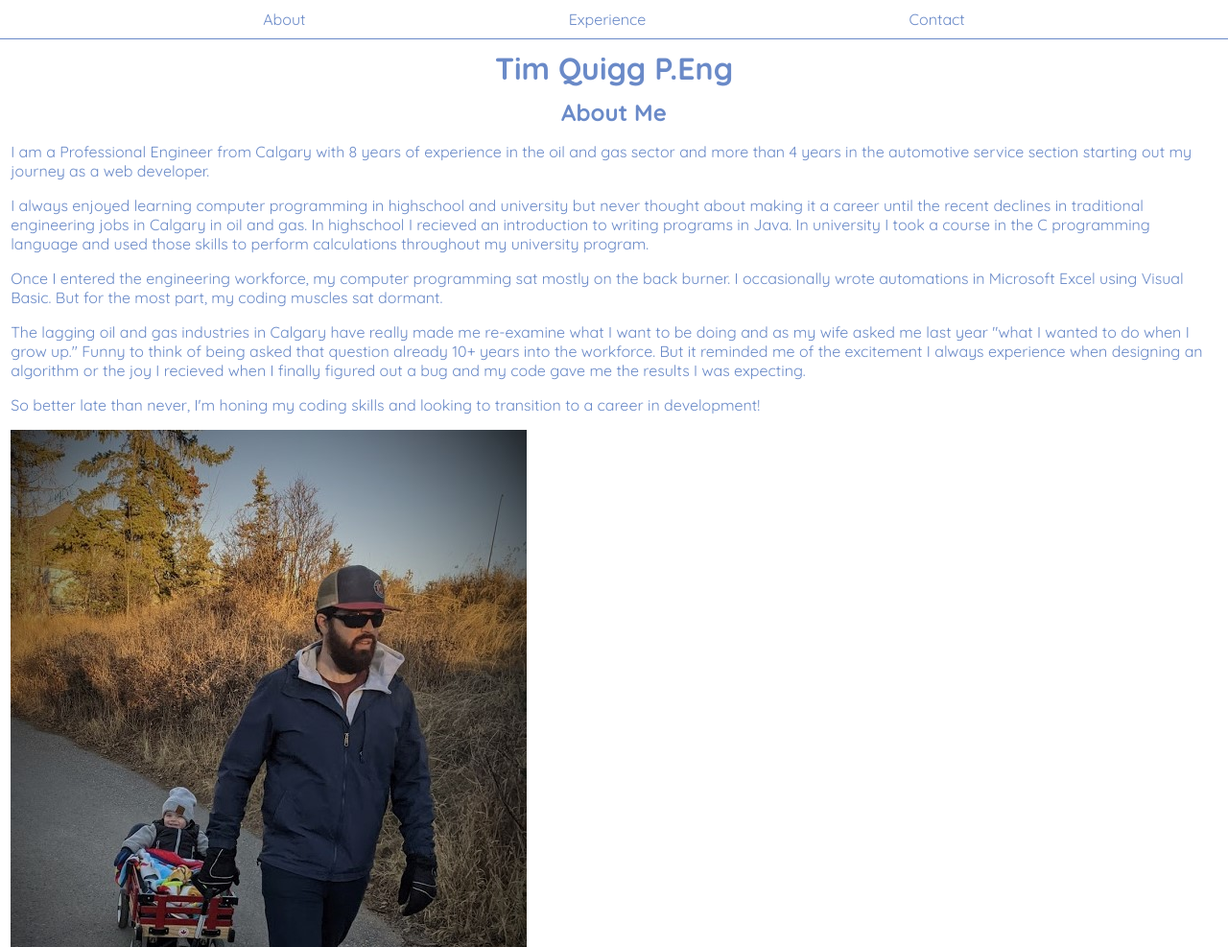
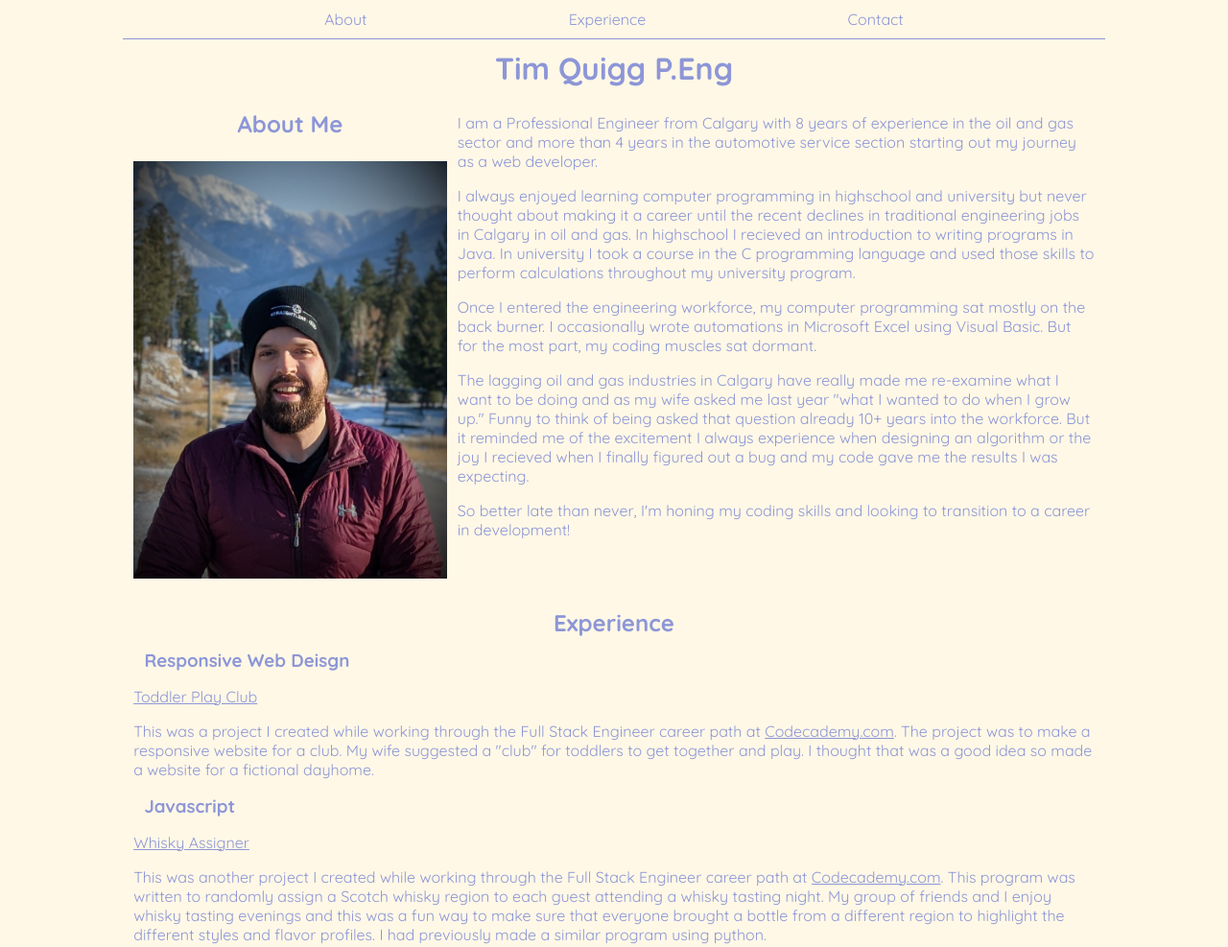
Before and after one commit to timjquigg/timjquigg.github.io, a plain HTML site: page index.html in a window 1280 px wide. Shown: the top 987 px of the page at 96% size. Drawn offline with Linux system fonts and the light colour scheme.

Commit message:
Added contact page and increased responsiveness

```diff
--- a/css/style.css
+++ b/css/style.css
@@ -4,12 +4,11 @@
 html {
     scroll-behavior: smooth;
     scroll-padding-top: 2.5rem;
-    /*background-image: linear-gradient(to bottom right, #000000,#ffffff);
-    background-repeat: no-repeat;*/
+    background-color: #fff8e6;
     box-sizing: border-box;
     margin: 0;
     font-family: 'Quicksand', sans-serif;
-    color: #6A8AC8;
+    color: #8D96D7;
 }
 
 body {
@@ -31,17 +30,13 @@ a {
     color: inherit;
 }
 
-p {
-    //text-align: justify;
-}
-
 img {
     max-width: 100%;
     margin: 0;
 }
 
 .navigation-items {
-    background-color: #ffffff;
+    background-color: #fff8e6;
     position: fixed;
     display: flex;
     top: 0;
@@ -77,3 +72,78 @@ main {
     display: none;
 }
 */
+
+#contact {
+    display: flex;
+    flex-direction: column;
+    margin: auto;
+    width: 100%;
+    //margin: 0.2rem;
+}
+
+#contact p {
+    margin: 0.2rem;
+}
+
+#contact img {
+    max-height: 60vh;
+    margin-top: 1rem;
+    object-fit: contain;
+}
+
+@media screen and (min-width: 768px) {
+    body {
+        max-width: 900px;
+        margin: auto;
+    }
+
+    .navigation-items {
+        max-width: 900px;
+    }
+
+    #about {
+        display: grid;
+        grid-gap: 0.7rem 0.7rem;
+        width: 100%;
+        max-height: 600px;
+        grid-template-columns: 1fr 1fr 1fr;
+        grid-template-rows: 20% 20% 20% 20% 20%;
+    }
+
+    #about h2 {
+        grid-column: 1 / span 1;
+        grid-row: 1 / span 1;
+    }
+
+    #bio {
+        grid-column-start: 2;
+        grid-column-end: span 2;
+        grid-row-start: 1;
+    }
+
+    #about img {
+        object-fit: contain;
+        align-self: center;
+        justify-self: center;
+        grid-column: 1;
+        grid-row: 1 / span 5;
+    }
+
+    #contact {
+        max-width: 900px;
+    }
+}
+
+@media screen and (min-width: 900px) {
+    body {
+        max-width: 1024px;
+        margin: auto;
+    }
+
+    #contact {
+        max-width: 1024px;
+    }
+    .navigation-items {
+        max-width: 1024px;
+    }
+}
--- a/index.html
+++ b/index.html
@@ -1,7 +1,6 @@
 <!DOCTYPE html>
 <html>
     <head>
-        <title>Tim's Site</title>
         <meta charset="UTF-8" />
         <meta name="viewport" content="width=device-width, initial-scale=1.0" />
         <title>Tim's Portfolio Page</title>
@@ -12,7 +11,7 @@
             <ul class="navigation-items">
                 <li class="navigation-item"><a href="#about">About</a></li>
                 <li class="navigation-item"><a href="#experience">Experience</a></li>
-                <li class="navigation-item"><a href="#contact">Contact</a></li>
+                <li class="navigation-item"><a href="./contact.html">Contact</a></li>
             </ul>
         </nav>
 
@@ -29,7 +28,7 @@
                     <p>The lagging oil and gas industries in Calgary have really made me re-examine what I want to be doing and as my wife asked me last year "what I wanted to do when I grow up." Funny to think of being asked that question already 10+ years into the workforce. But it reminded me of the excitement I always experience when designing an algorithm or the joy I recieved when I finally figured out a bug and my code gave me the results I was expecting.</p>
                     <p>So better late than never, I'm honing my coding skills and looking to transition to a career in development!</p>
                 </div>
-                <img src="resources/profile.jpg" alt="Tim Profile picture">
+                <img src="resources/profile2.jpg" alt="Tim Profile picture">
             </article>
             <section id="experience">
                 <h2>Experience</h2>
@@ -44,9 +43,7 @@
                     <p>This was another project I created while working through the Full Stack Engineer career path at <a href="https://codecademy.com" target="_blank">Codecademy.com</a>. This program was written to randomly assign a Scotch whisky region to each guest attending a whisky tasting night. My group of friends and I enjoy whisky tasting evenings and this was a fun way to make sure that everyone brought a bottle from a different region to highlight the different styles and flavor profiles. I had previously made a similar program using python. </p>
                 </div>
             </section>
-            <section id="contact">
-                <h2>Contact</h2>
-            </section>
+
         </main>
         <footer>
 
```
Also changed, not shown: contact.html (added, +27 -0 lines), resources/profile2.jpg (added).
